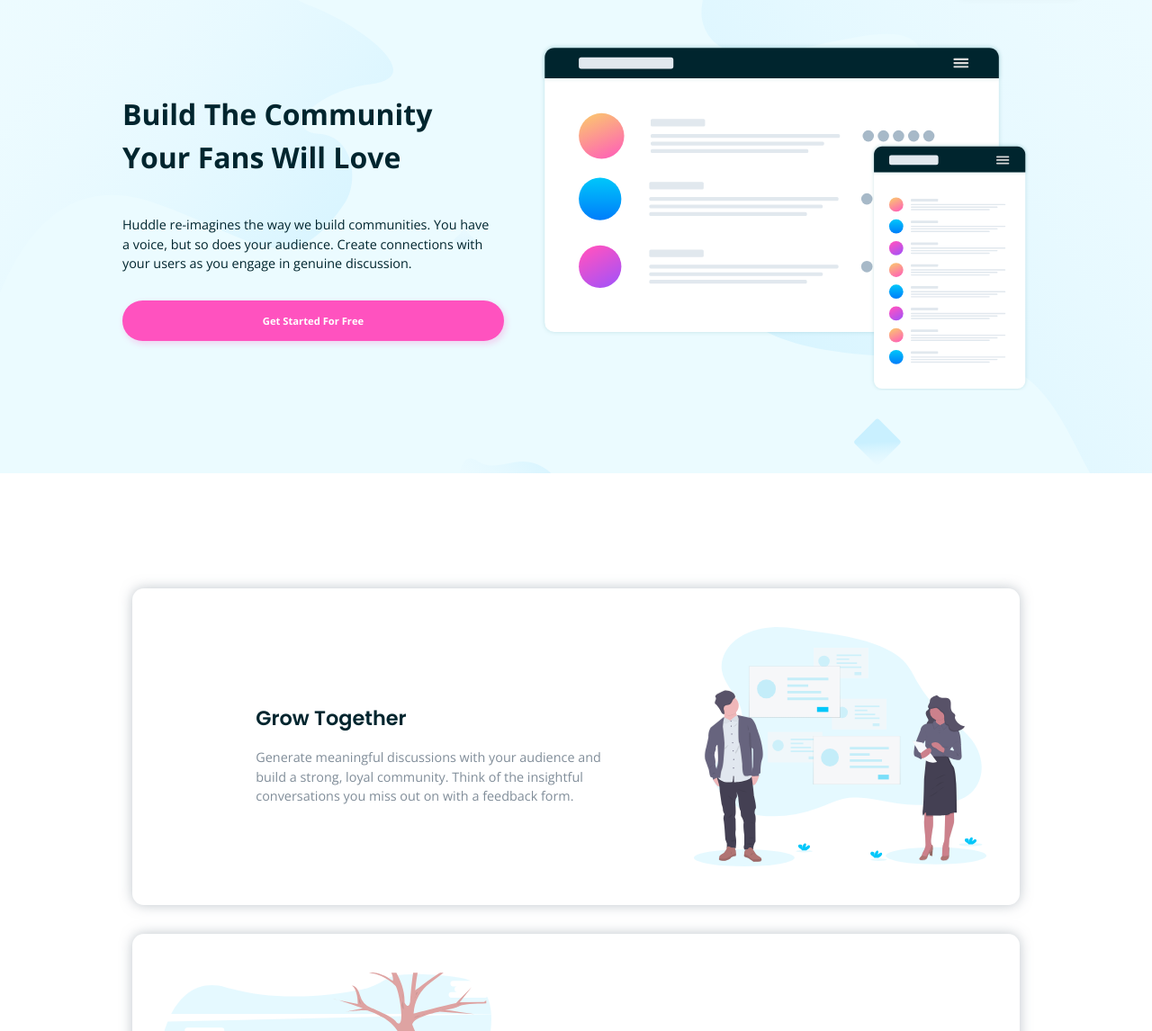
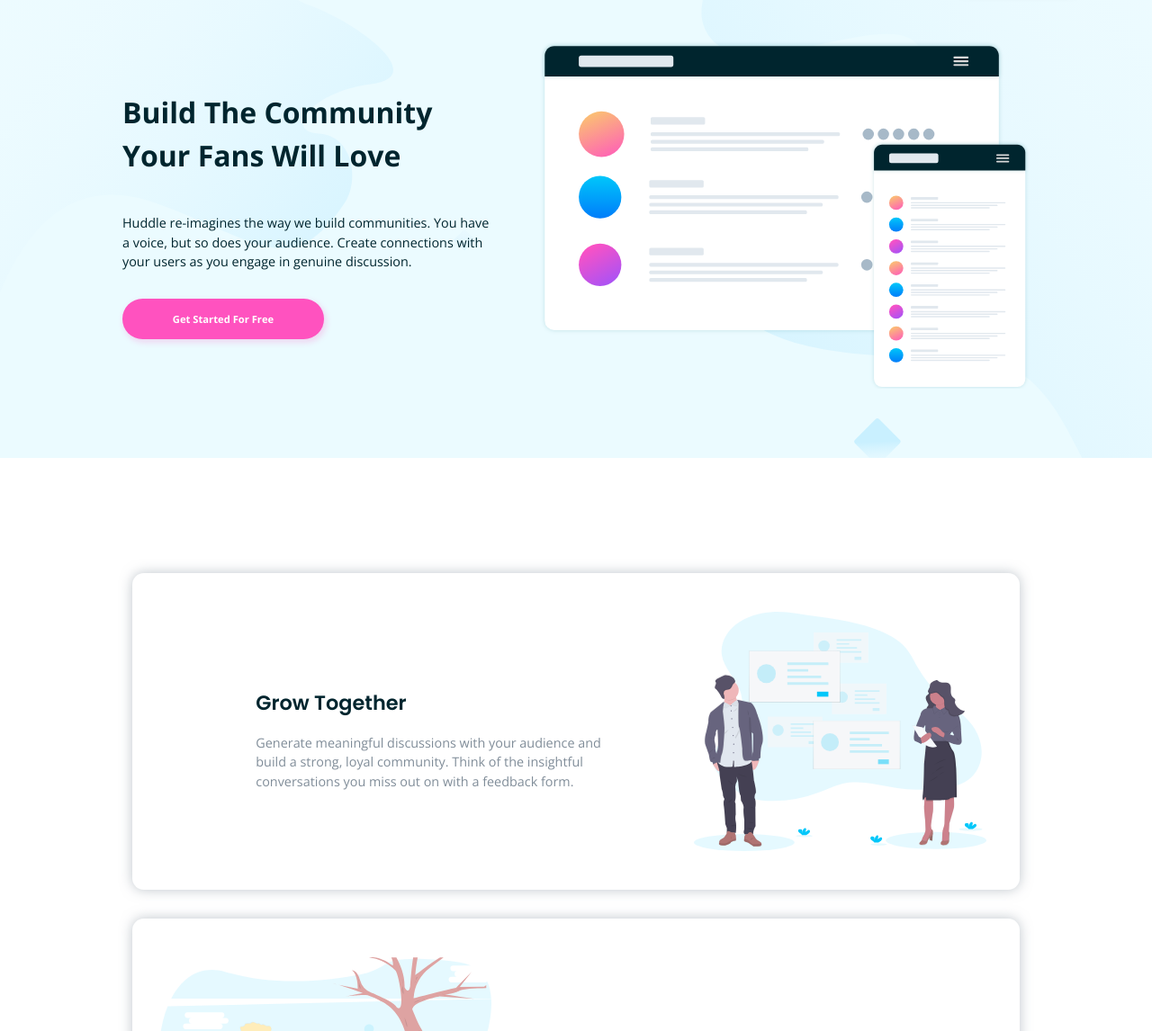
Before and after one commit to Yuko-code/fmchallenge-huddle-landing-page-with-alternating-feature-blocks-master, a website: page index.html in a window 1280 px wide. Shown: the part 83-1229 px from the top of the page at 90% size. Drawn offline with nearby package versions, Linux system fonts and the light colour scheme.

Commit message:
sizing fixed

```diff
--- a/index.html
+++ b/index.html
@@ -12,7 +12,7 @@
   <title>Frontend Mentor | Huddle landing page with alternating feature blocks</title>
 </head>
 <body>
-  <section class="header">
+  <header class="header">
     <div class="header-top">
       <img src="images/logo.svg" alt="" class="logo">
       <a href="#" class="btn btn-try">Try It Free</a>
@@ -34,8 +34,8 @@
         <!--img-->
       </div>
     </div>
-  </section>
-  <section class="main">
+  </header>
+  <main class="main">
     <div class="card">
       <div class="card-left">
         <h2 class="card-left__heading">
@@ -86,9 +86,9 @@
         Get Started For Free
       </a>
     </div>
-  </section>
+  </main>
 
-  <section class="footer">
+  <footer class="footer">
     <div class="footer-box">
       <div class="footer__logo">
         <svg xmlns="http://www.w3.org/2000/svg">
@@ -158,6 +158,6 @@
     </div>
 
 
-  </section>
+  </footer>
 </body>
 </html>
--- a/sass/_components.scss
+++ b/sass/_components.scss
@@ -110,13 +110,14 @@
     &-getstarted{
         background-color: var(--color-accent-pink);
         color:var(--color-white);
-        padding: 1.85rem 7rem;
+        padding: 1.85rem 0;
         border-radius: 2.8rem;
         box-shadow:  2px 3px 6px 1px  hsla(322,100%,66%, .2);
         transition: .4s;
         display: flex;
         justify-content: center;
         align-items:center;
+        width: 28rem;
         &:hover{
             background-color: var(--color-accent-pink-active);
         }
--- a/sass/_layout.scss
+++ b/sass/_layout.scss
@@ -3,9 +3,9 @@
     background-image:
     url("../images/bg-hero-desktop.svg");
     width:100%;
-    min-height:75rem;
+    min-height:74rem;
     background-repeat: no-repeat;
-    padding: 4.5rem 9rem;
+    padding: 4.3rem 9rem 0rem 9rem;
     display: flex;
     flex-direction: column;
     @media only screen and (max-width: $bp-small){
@@ -31,7 +31,7 @@
     color: var(--color-white);
     font-size: 1.4rem;
     width:100%;
-    padding: 14rem 9rem 6rem 11rem;
+    padding: 15rem 9rem 6rem 11rem;
     display: flex;
     justify-content: center;
     transition: all .4s;
```
Also changed, not shown: css/style.css.
